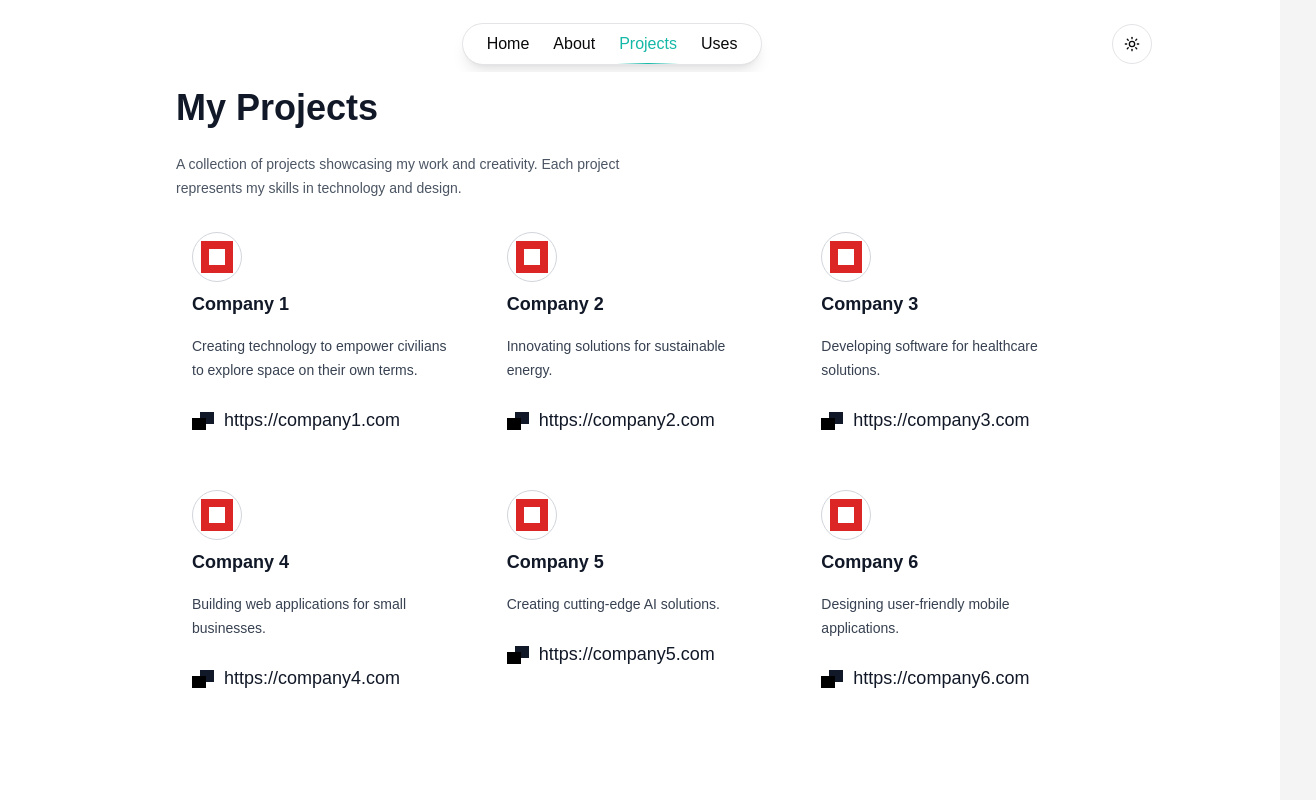
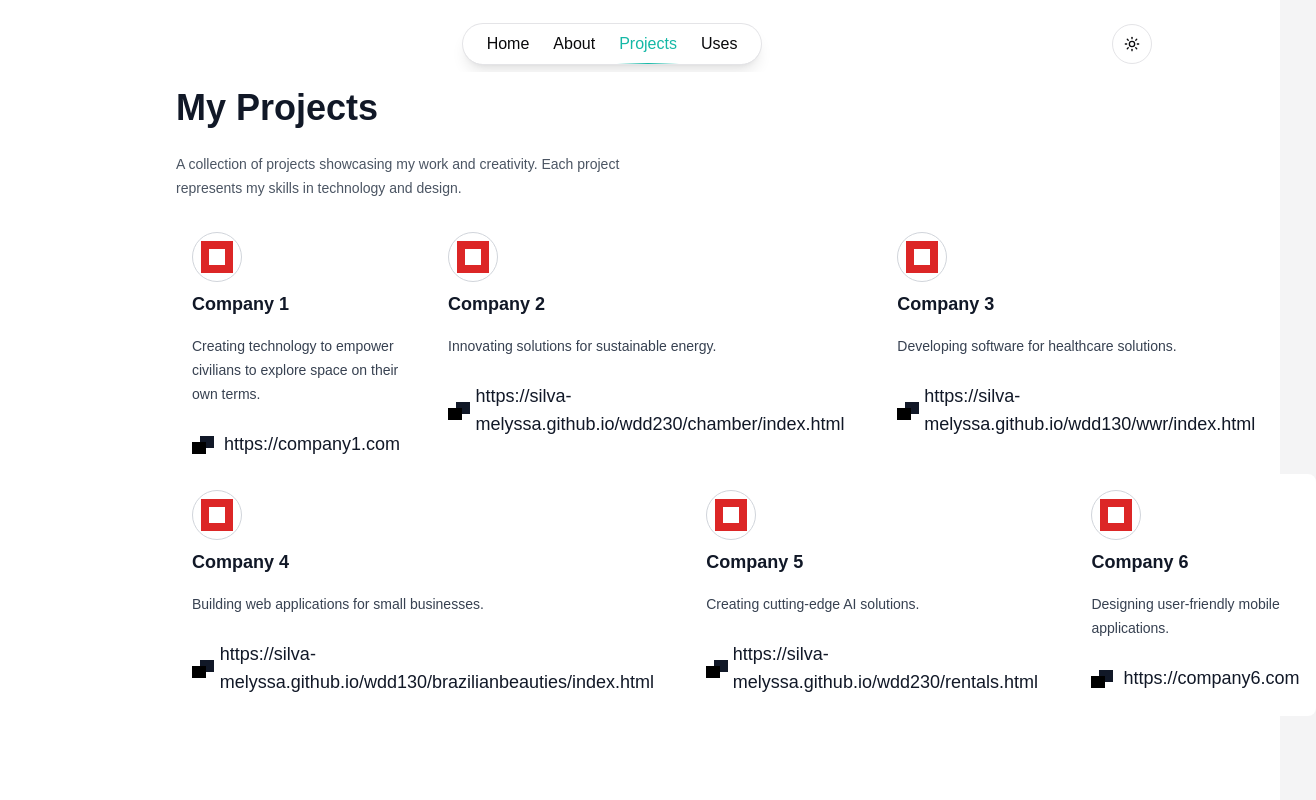
Before and after one commit to silva-melyssa/silva-melyssa.github.io, a Next.js app: page /projects in a window 1280 px wide. Shown: the top 800 px of the page, 1316 px wide, since content can reach past the window. Built offline with nearby package versions, Linux system fonts and the light colour scheme.

Commit message:
Finishing

```diff
--- a/src/app/about/page.jsx
+++ b/src/app/about/page.jsx
@@ -6,7 +6,7 @@ import { faEnvelope } from '@fortawesome/free-solid-svg-icons';
 
 export default async function Page() {
     return (
-        <div className="flex flex-col md:flex-row justify-between min-h-screen mx-0 px-4 py-4 bg-white dark:bg-black text-gray-900 dark:text-white">
+        <div className="flex flex-col-reverse md:flex-row justify-between min-h-screen mx-0 px-4 py-4 bg-white dark:bg-black text-gray-900 dark:text-white">
             {/* Left Side: Text Content */}
             <div className="flex flex-col justify-start items-start gap-6 w-full md:w-[464px] order-1 md:order-1">
                 <h1 className="text-4xl font-bold">
@@ -24,7 +24,7 @@ export default async function Page() {
                 {/* Image at the top in mobile view */}
                 <img
                     className="w-full h-[452px] object-cover rounded-lg"
-                    src="src/image/profileimg.jpeg"
+                    src="/profileimg.jpeg"
                     alt="About Image"
                 />
 
--- a/src/app/page.js
+++ b/src/app/page.js
@@ -44,7 +44,7 @@ export default async function Home() {
     };
 
     return (
-        <div className="flex justify-between min-h-screen mx-0 px-[144px] py-4"> {/* Added padding and adjusted margin */}
+        <div className="flex justify-between min-h-screen mx-0 py-4"> {/* Added padding and adjusted margin */}
             <div className="flex flex-col items-start flex-grow"> {/* Allow this column to grow */}
                 <Profile />
                 <div className={'flex flex-col md:flex-row'}>
--- a/src/app/projects/page.jsx
+++ b/src/app/projects/page.jsx
@@ -28,12 +28,12 @@ export default async function Page() {
                         <ProjectCard
                             company="Company 2"
                             description="Innovating solutions for sustainable energy."
-                            link="https://company2.com"
+                            link="https://silva-melyssa.github.io/wdd230/chamber/index.html"
                         />
                         <ProjectCard
                             company="Company 3"
                             description="Developing software for healthcare solutions."
-                            link="https://company3.com"
+                            link="https://silva-melyssa.github.io/wdd130/wwr/index.html"
                         />
                     </div>
 
@@ -42,12 +42,12 @@ export default async function Page() {
                         <ProjectCard
                             company="Company 4"
                             description="Building web applications for small businesses."
-                            link="https://company4.com"
+                            link="https://silva-melyssa.github.io/wdd130/brazilianbeauties/index.html"
                         />
                         <ProjectCard
                             company="Company 5"
                             description="Creating cutting-edge AI solutions."
-                            link="https://company5.com"
+                            link="https://silva-melyssa.github.io/wdd230/rentals.html"
                         />
                         <ProjectCard
                             company="Company 6"
--- a/src/components/profile.jsx
+++ b/src/components/profile.jsx
@@ -10,7 +10,7 @@ const Profile = () => {
             <div className="w-16 h-16 p-2 bg-opacity-90 bg-white rounded-full flex justify-center items-center">
                 <img
                     className="w-15 h-15 rounded-full"
-                    src="https://via.placeholder.com/60x60"
+                    src="/profileimg.jpeg"
                     alt="Profile"
                 />
             </div>
```
Also changed, not shown: public/profileimg.jpeg (renamed from src/image/profileimg.jpeg).
